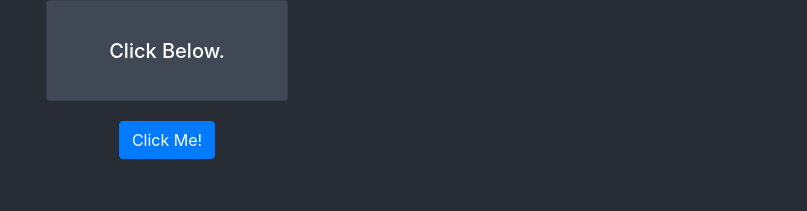
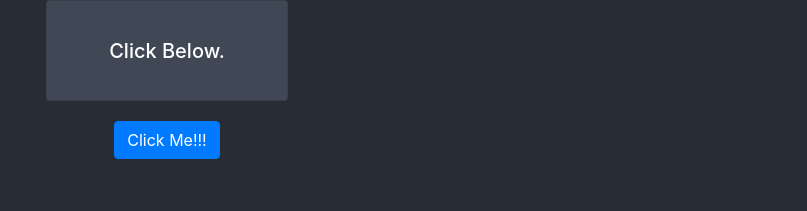
Before and after one commit to alex-whan/food-randomizer, a React (Create React App) app: page / in a window 1280 px wide. Shown: the part 338-549 px from the top of the page, without its empty margins (473-1280 px from the left). Built offline with nearby package versions, Linux system fonts and the light colour scheme.

Commit message:
Added emphasis to 'click me' button

```diff
--- a/src/App.js
+++ b/src/App.js
@@ -30,7 +30,7 @@ function App() {
             onClick={getFood}
             variant="primary"
           >
-            Click Me!
+            Click Me!!!
           </Button>
         </main>
         <Footer />
```
